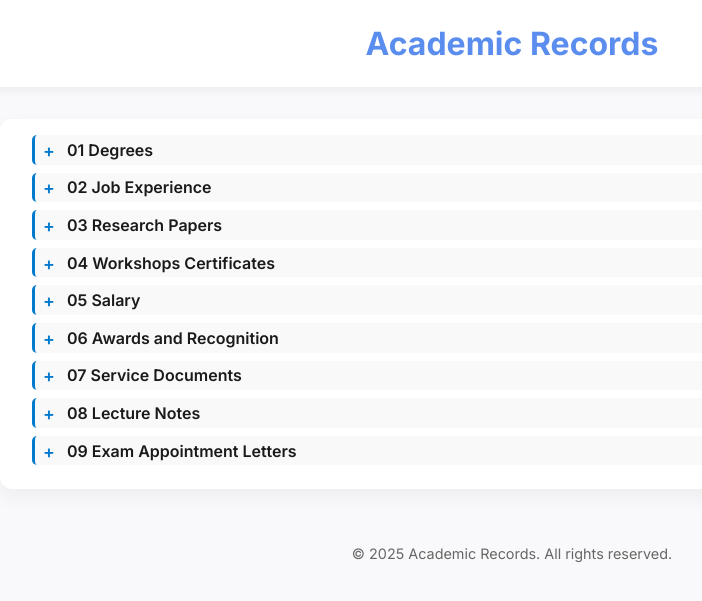
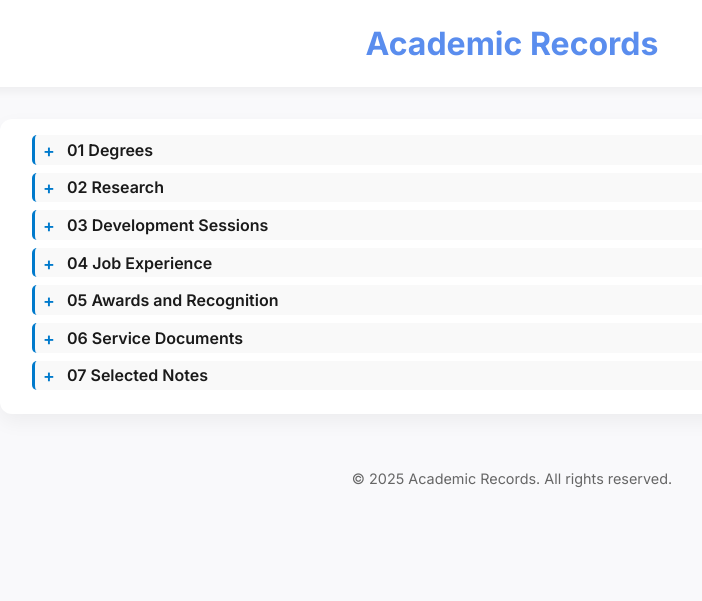
Before and after one commit to rajeshphy/Aca, a Jekyll site: the page built from index.md, in a window 1280 px wide. Shown: the top 601 px of the page, without its empty margins (128-830 px from the left). Built offline with Jekyll 4.4.1, drawn with Linux system fonts in a browser that asks for light colours; part of the change alters nothing that is shown.

Commit message:
Directory modified

```diff
--- a/_data/urls.yml
+++ b/_data/urls.yml
@@ -13,15 +13,7 @@
   6._Other_Certifications:
     []
 
-02_Job_Experience:
-  Appointment_Letters:
-    []
-  Promotion_Orders:
-    []
-  Relieving_Joining_Letters:
-    []
-
-03_Research_Papers:
+02_Research:
   Citation_Reports:
     []
   Conference_Papers:
@@ -39,7 +31,7 @@
   Under_Review:
     - Coordinate-Transformation.pdf
 
-04_Workshops_Certificates:
+03_Development_Sessions:
   Conf_Seminar:
     - Feb-16-2024-SBU-National-Conference.png
     - Feb-08-2025-KIIT-International-Conference.png
@@ -58,19 +50,19 @@
     - Feb-28-2022-SKMU-Capacity-Building-Workshop.png
     - Feb-02-2024-HRDC-Startup-Workshop.png
 
-05_Salary:
-  DA_Increments:
+04_Job_Experience:
+  Appointment_Letters:
     []
-  Monthly_Salary_Statements:
+  Promotion_Orders:
     []
-  Pay_Fixation_Orders:
+  Relieving_Joining_Letters:
     []
 
-06_Awards_and_Recognition:
+05_Awards_and_Recognition:
   Certificates:
     []
 
-07_Service_Documents:
+06_Service_Documents:
   CAS_Applications:
     []
   Confirmation_Letters:
@@ -80,18 +72,10 @@
   UGC_Notifications:
     []
 
-08_Lecture_Notes:
+07_Selected_Notes:
   BSc_Physics:
     []
   Miscellaneous:
     []
   MSc_Physics:
     []
-
-09_Exam_Appointment_Letters:
-  Evaluation:
-    []
-  Invigilation:
-    []
-  Observer_Duties:
-    []
```
Also changed, not shown: RECORDS/03_Development_Sessions/FDP/Sep-9-2024-cssteap.png (renamed from RECORDS/04_Workshops_Certificates/FDP/Sep-9-2024-cssteap.png), 25 other files.
